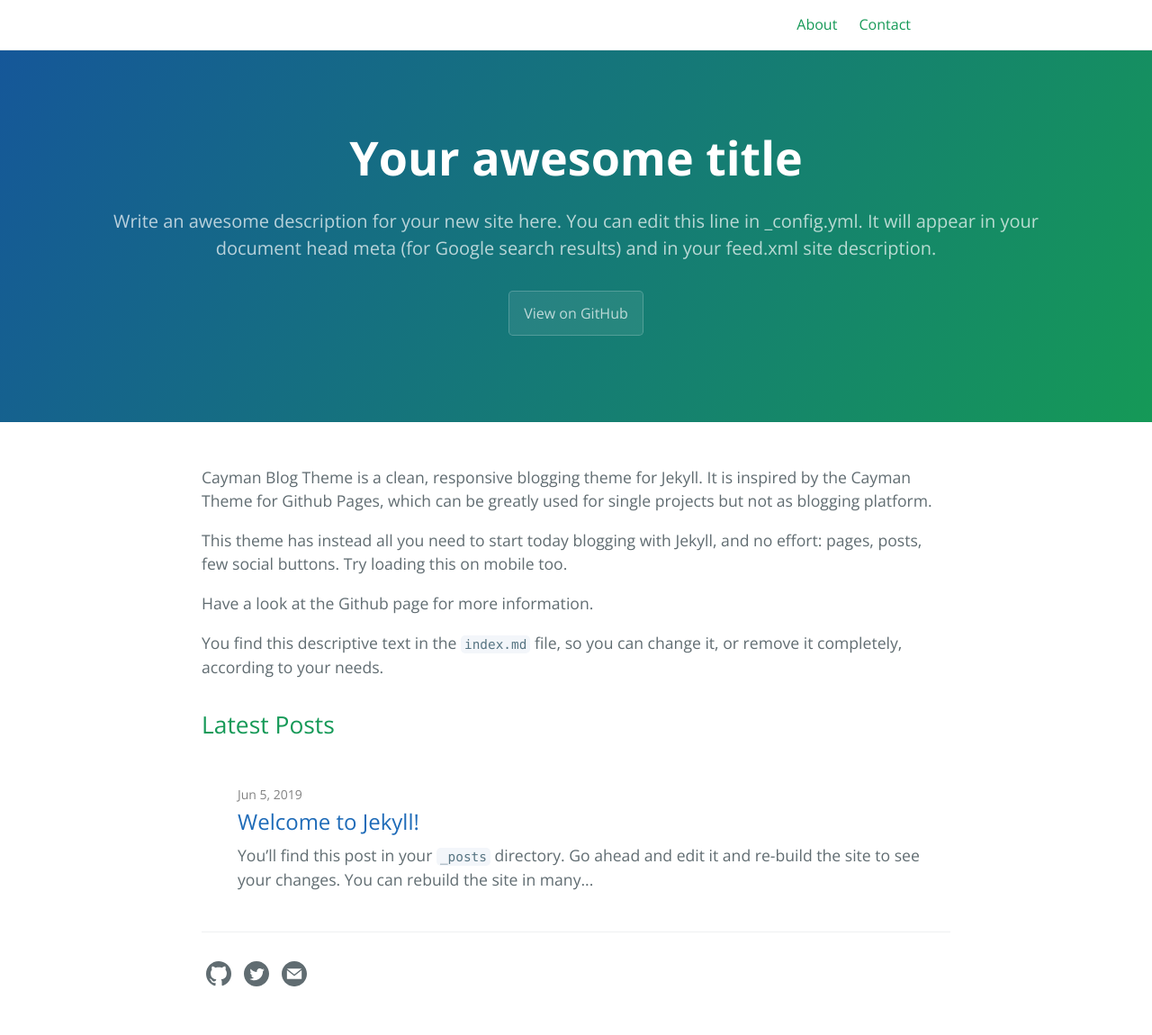
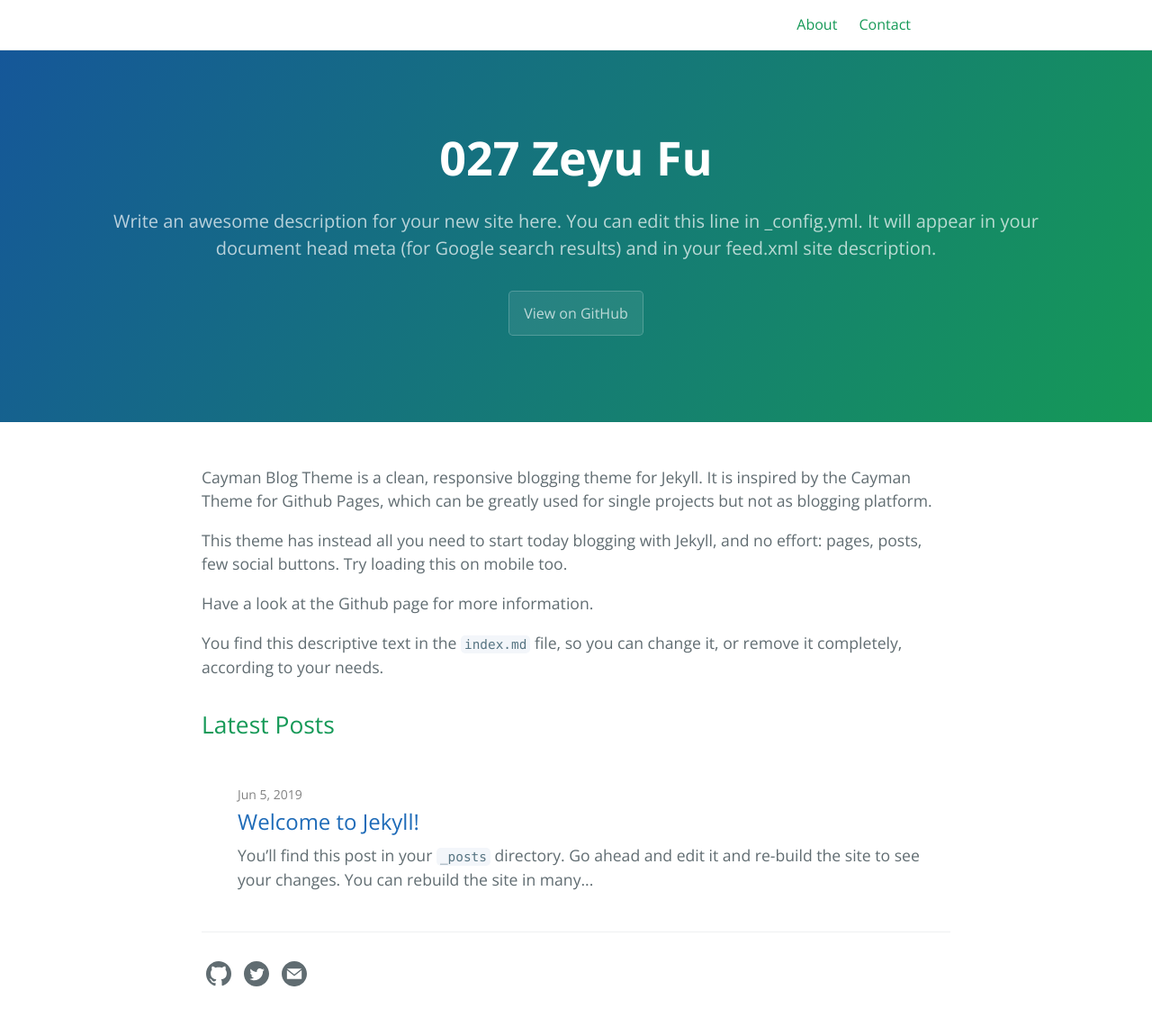
Before and after one commit to Anniversor/ZeyuKeithFu.github.io, a Jekyll site: the page built from index.md, in a window 1280 px wide. Shown: the whole page at 90% size. Built offline with Jekyll 4.4.1, drawn with Linux system fonts in a browser that asks for light colours.

Commit message:
Update _config.yml

```diff
--- a/_config.yml
+++ b/_config.yml
@@ -13,8 +13,8 @@
 # you will see them accessed via {{ site.title }}, {{ site.email }}, and so on.
 # You can create any custom variable you would like, and they will be accessible
 # in the templates via {{ site.myvariable }}.
-title: Your awesome title
-email: your-email@example.com
+title: 027 Zeyu Fu
+email: zeyufu@bu.edu
 description: >- # this means to ignore newlines until "baseurl:"
   Write an awesome description for your new site here. You can edit this
   line in _config.yml. It will appear in your document head meta (for
```
